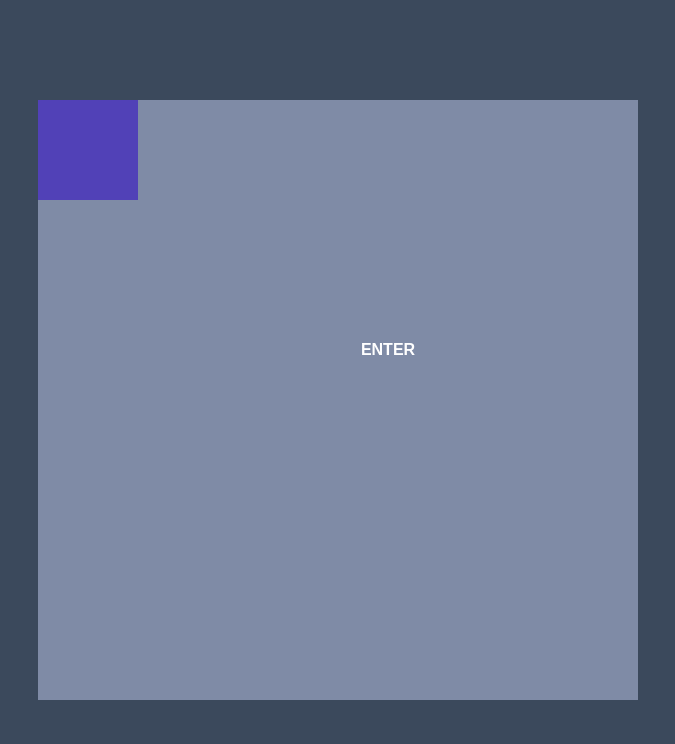
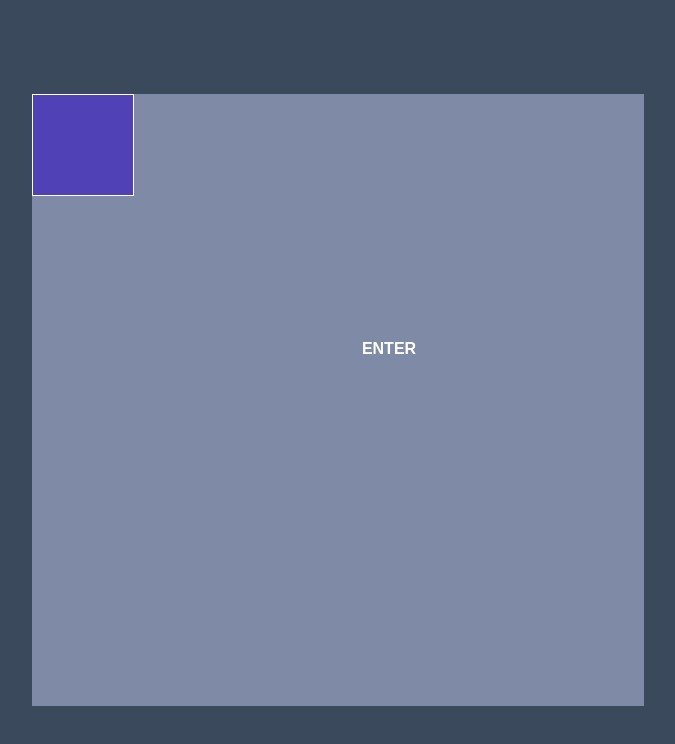
Before and after one commit to gleekzorp/colorfulBoxes, a plain HTML site: page index.html in a window 1280 px wide. In both pictures the pointer is over the element 390 px from the left and 150 px from the top of the page. Shown: the whole page, without its empty margins (302-977 px from the left). Drawn offline with Linux system fonts and the light colour scheme.

Commit message:
added hover border and transition effects

```diff
--- a/style.css
+++ b/style.css
@@ -23,7 +23,15 @@ body {
   width: 100px;
   height: 100px;
   background-color: rgb(127, 139, 166);
+  border: 1px transparent solid;
+  transition: 0.5s;
 }
+
+.hex-box:hover {
+  border: 1px solid white;
+  text-decoration: none;
+}
+
 
 #press-enter {
   display: flex;
```
